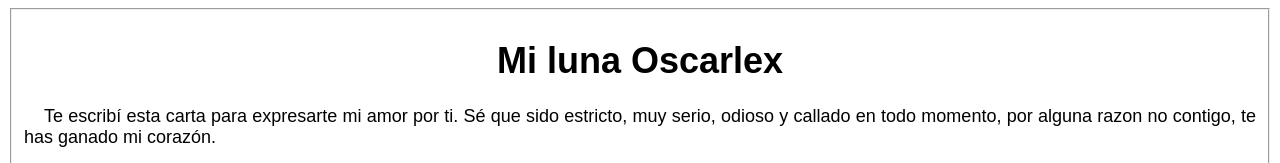
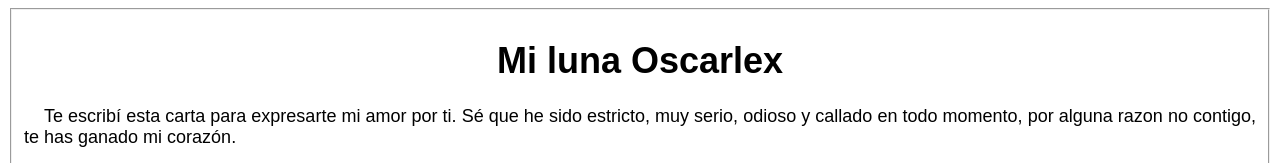
Before and after one commit to LuisDev28/flores.js, a plain HTML site: page carta.html in a window 1280 px wide. Shown: the top 163 px of the page. Drawn offline with Linux system fonts and the light colour scheme.

Commit message:
Update carta.html
mejorar escritura

```diff
--- a/carta.html
+++ b/carta.html
@@ -12,7 +12,7 @@
       <fieldset>
       <h1>Mi luna Oscarlex</h1>
 
-      <p>Te escribí esta carta para expresarte mi amor por ti. Sé que sido estricto, muy serio, odioso y callado en todo momento, por alguna razon no contigo, te has ganado mi corazón.</p>
+      <p>Te escribí esta carta para expresarte mi amor por ti. Sé que he sido estricto, muy serio, odioso y callado en todo momento, por alguna razon no contigo, te has ganado mi corazón.</p>
       <p>Me encanta la forma en que me haces sonreir y me haces sentir especial. Me encanta la forma en que me miras con ese brillo en tus ojos, haciendome sentir  único y especial.</p>
       <p>Sé que no siempre soy fácil de tratar, pero te prometo que siempre estaré ahí para ti. Te voy querer incondicionalmente y te apoyaré en todo lo que hagas.</p>
       <p>Gracias por aparecer de mi vida.</p>
```
